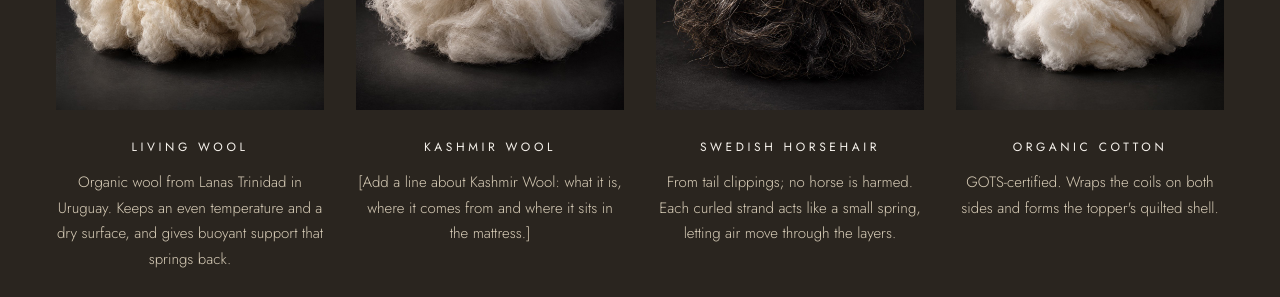
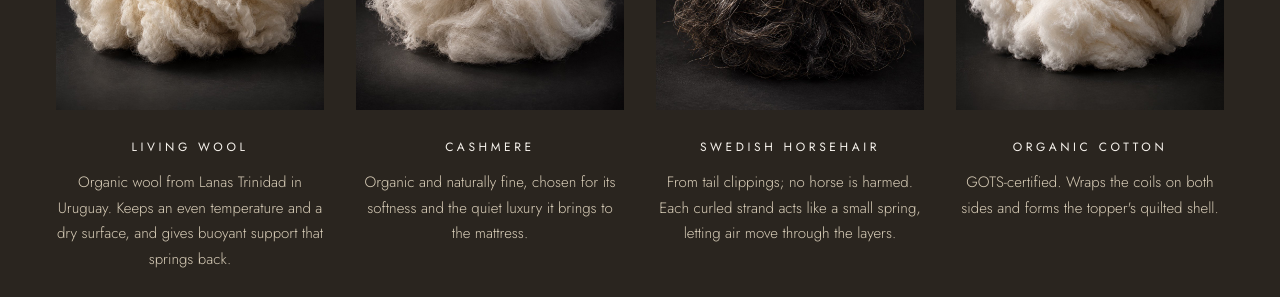
Before and after one commit to everletess/Ashwick-Home-, a Next.js app: page / in a window 1280 px wide. Shown: the part 2360-2657 px from the top of the page. Built offline with nearby package versions, Linux system fonts and the light colour scheme; no server answers.

Commit message:
Home fibers: Cashmere with its description
Co-Authored-By: Claude Opus 5.5 <noreply@anthropic.com>
Claude-Session: https://claude.ai/code/session_01BdupDbY4vAUPMLYs1EoME5

```diff
--- a/components/fibers.tsx
+++ b/components/fibers.tsx
@@ -8,7 +8,7 @@ type Fiber = { name: string; line: string; photo?: PhotoKey; alt?: string };
 
 const FIBERS: Fiber[] = [
   { name: "Living Wool", photo: "fiber-wool", alt: "Crimped cream organic wool fiber on a dark background", line: "Organic wool from Lanas Trinidad in Uruguay. Keeps an even temperature and a dry surface, and gives buoyant support that springs back." },
-  { name: "Kashmir Wool", photo: "fiber-kashmir", alt: "Long, silky Kashmir wool fiber on a dark background", line: "[Add a line about Kashmir Wool: what it is, where it comes from and where it sits in the mattress.]" },
+  { name: "Cashmere", photo: "fiber-kashmir", alt: "Long, silky cashmere fiber on a dark background", line: "Organic and naturally fine, chosen for its softness and the quiet luxury it brings to the mattress." },
   { name: "Swedish horsehair", photo: "fiber-horsehair", alt: "Curled dark horsehair on a dark background", line: "From tail clippings; no horse is harmed. Each curled strand acts like a small spring, letting air move through the layers." },
   { name: "Organic cotton", photo: "fiber-cotton", alt: "Soft white organic cotton fiber on a dark background", line: "GOTS-certified. Wraps the coils on both sides and forms the topper's quilted shell." },
 ];
```
